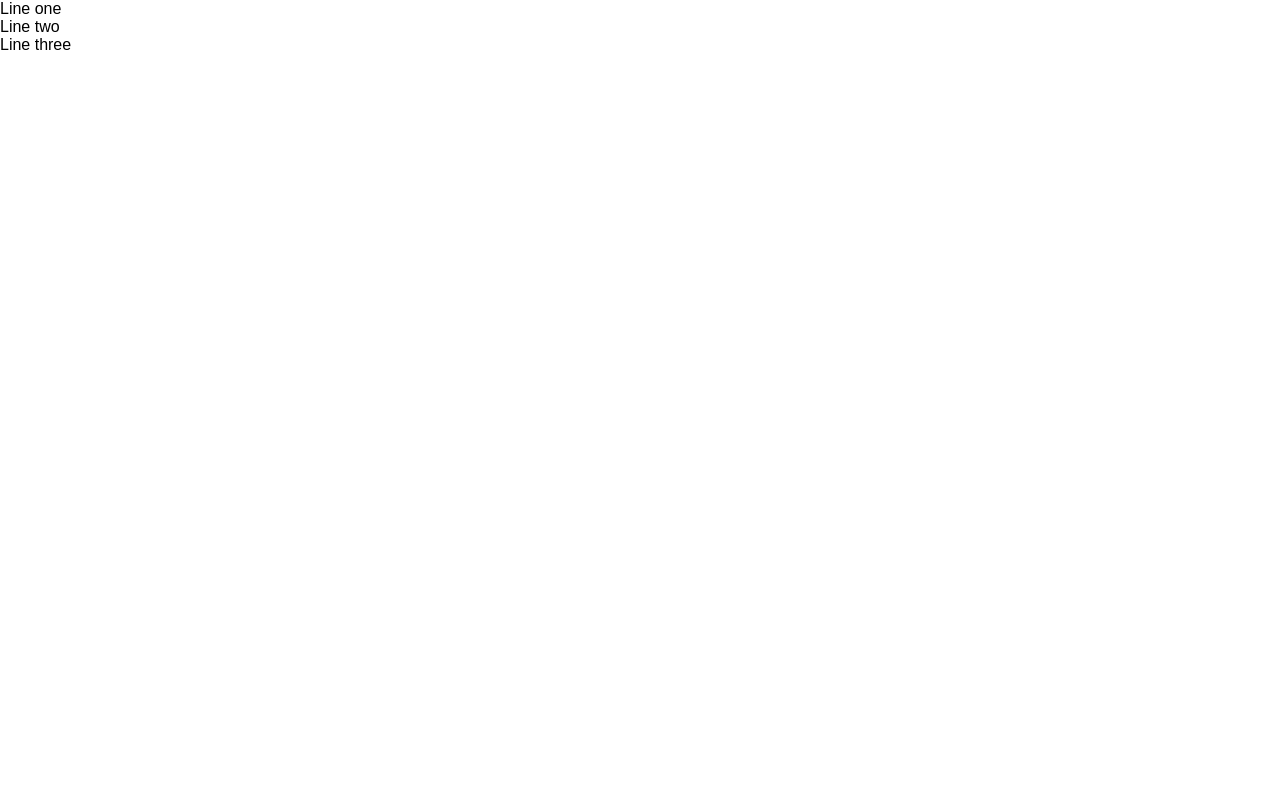
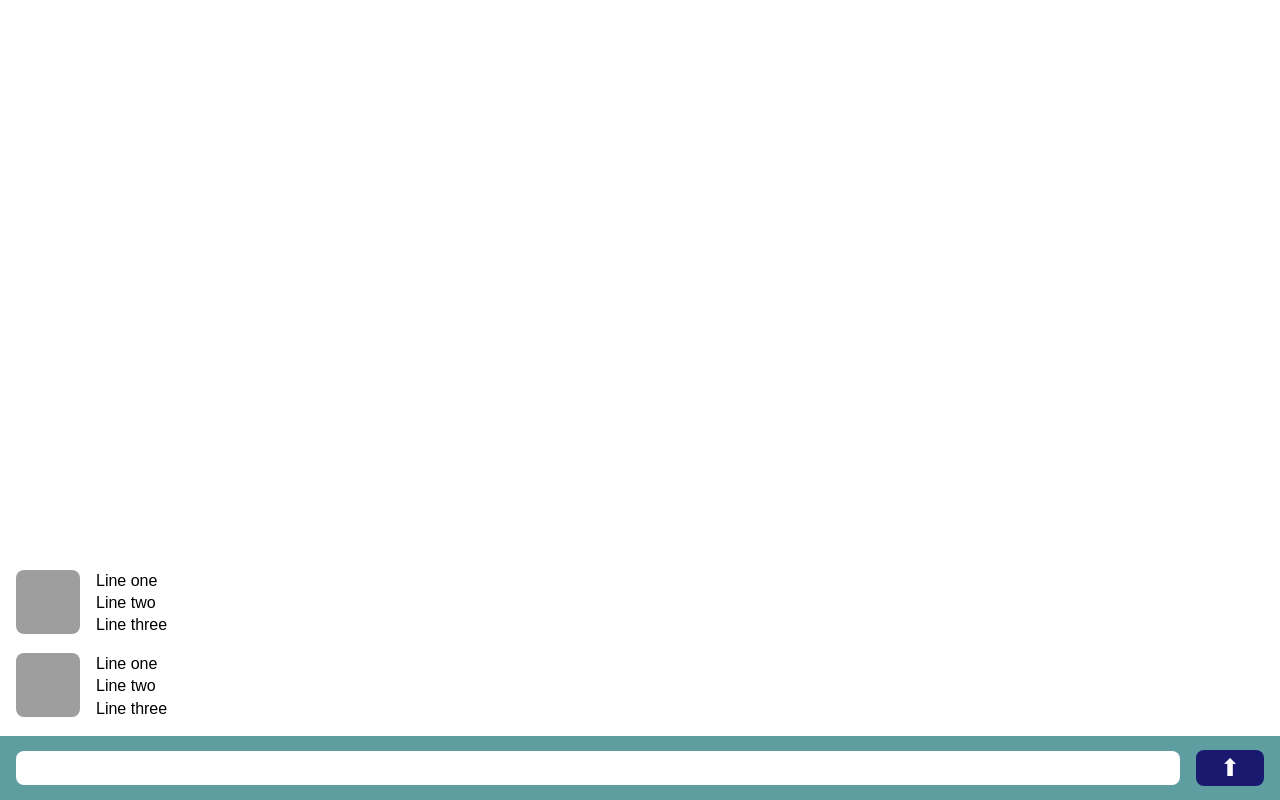
Before and after one commit to geelen/react-mfe-workshop-oct12, a React (Create React App) app: page / in a window 1280 px wide. Built offline with nearby package versions, Linux system fonts and the light colour scheme; grey boxes are pictures that could not be loaded.

Commit message:
fleshed out the design of the chat app mockup

```diff
--- /dev/null
+++ b/src/components/ChatApp.css
@@ -0,0 +1,56 @@
+.ChatApp {
+  height: 100vh;
+}
+
+.ChatWindow {
+  height: calc(100% - 5rem);
+  overflow: hidden;
+  padding: 0.5rem 1rem;
+  display: flex;
+  flex-direction: column;
+  justify-content: flex-end;
+}
+
+.Entry {
+  display: flex;
+  margin: 0.5rem 0;
+}
+
+.Entry_Avatar {
+  border-radius: 0.5rem;
+  width: 4rem;
+  height: 4rem;
+  margin-right: 1rem;
+}
+
+.Entry_Lines {
+  line-height: 1.4;
+}
+
+.InputArea {
+  height: 4rem;
+  background: cadetblue;
+  display: flex;
+  align-items: center;
+  padding: 0 1rem;
+}
+
+.InputArea_Field {
+  flex-grow: 1;
+}
+.InputArea_Field > input {
+  width: calc(100% - 3rem);
+  border-radius: 0.5rem;
+  border: none;
+  font-size: 1.25rem;
+  padding: 0.333rem 1rem;
+}
+
+.InputArea_Button {
+  font-size: 1.5rem;
+  padding: 0.25rem 1.5rem;
+  border:none;
+  background: midnightblue;
+  color: white;
+  border-radius: 0.5rem;
+}
--- a/src/components/ChatApp.js
+++ b/src/components/ChatApp.js
@@ -1,31 +1,13 @@
 import React from 'react'
-
-const Wrapper = 'div'
-const ChatWindow = 'div'
-const Entry = 'div'
-const Avatar = 'div'
-const Lines = 'div'
-const InputArea = 'div'
-const InputField = 'div'
-const SubmitButton = 'div'
+import './ChatApp.css'
+import InputArea from './InputArea'
+import ChatWindow from './ChatWindow'
 
 const ChatApp = () => (
-  <Wrapper>
-    <ChatWindow>
-      <Entry>
-        <Avatar/>
-        <Lines>
-          <div>Line one</div>
-          <div>Line two</div>
-          <div>Line three</div>
-        </Lines>
-      </Entry>
-    </ChatWindow>
-    <InputArea>
-      <InputField/>
-      <SubmitButton/>
-    </InputArea>
-  </Wrapper>
+  <div className="ChatApp">
+    <ChatWindow/>
+    <InputArea/>
+  </div>
 )
 
 export default ChatApp
--- /dev/null
+++ b/src/components/ChatWindow.js
@@ -0,0 +1,11 @@
+import React from 'react'
+import Entry from './Entry'
+
+const ChatWindow = () => (
+  <div className="ChatWindow">
+    <Entry/>
+    <Entry/>
+  </div>
+)
+
+export default ChatWindow
--- /dev/null
+++ b/src/components/Entry.js
@@ -0,0 +1,16 @@
+import React from 'react'
+
+const Entry = () => (
+  <div className="Entry">
+    <img className="Entry_Avatar"
+         alt="Avatar for Bill Murray"
+         src="http://fillmurray.com/96/96"/>
+    <div className="Entry_Lines">
+      <div>Line one</div>
+      <div>Line two</div>
+      <div>Line three</div>
+    </div>
+  </div>
+)
+
+export default Entry
--- /dev/null
+++ b/src/components/InputArea.js
@@ -0,0 +1,15 @@
+import React from 'react'
+
+const InputArea = () => (
+  <div className="InputArea">
+    <div className="InputArea_Field">
+      <input type="text"/>
+    </div>
+    <button className="InputArea_Button"
+            type="submit">
+      ⬆
+    </button>
+  </div>
+)
+
+export default InputArea
```
